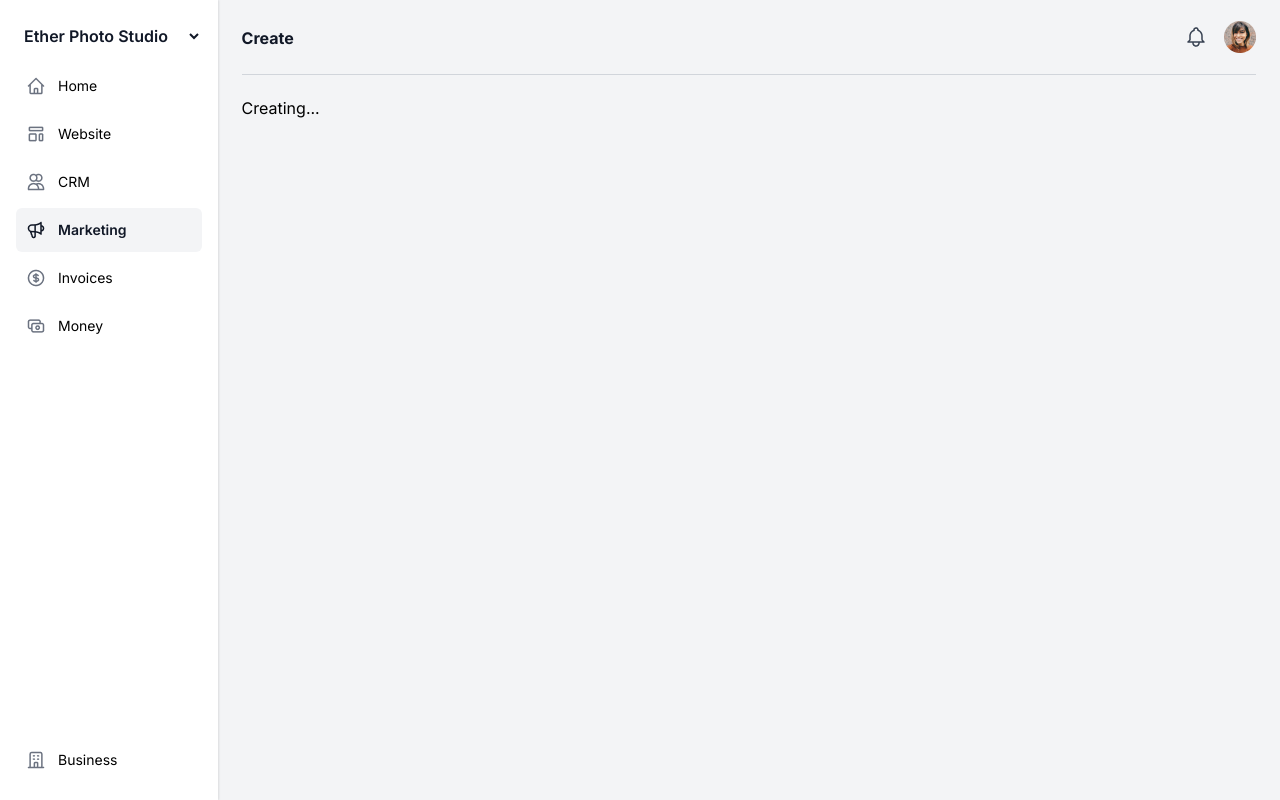
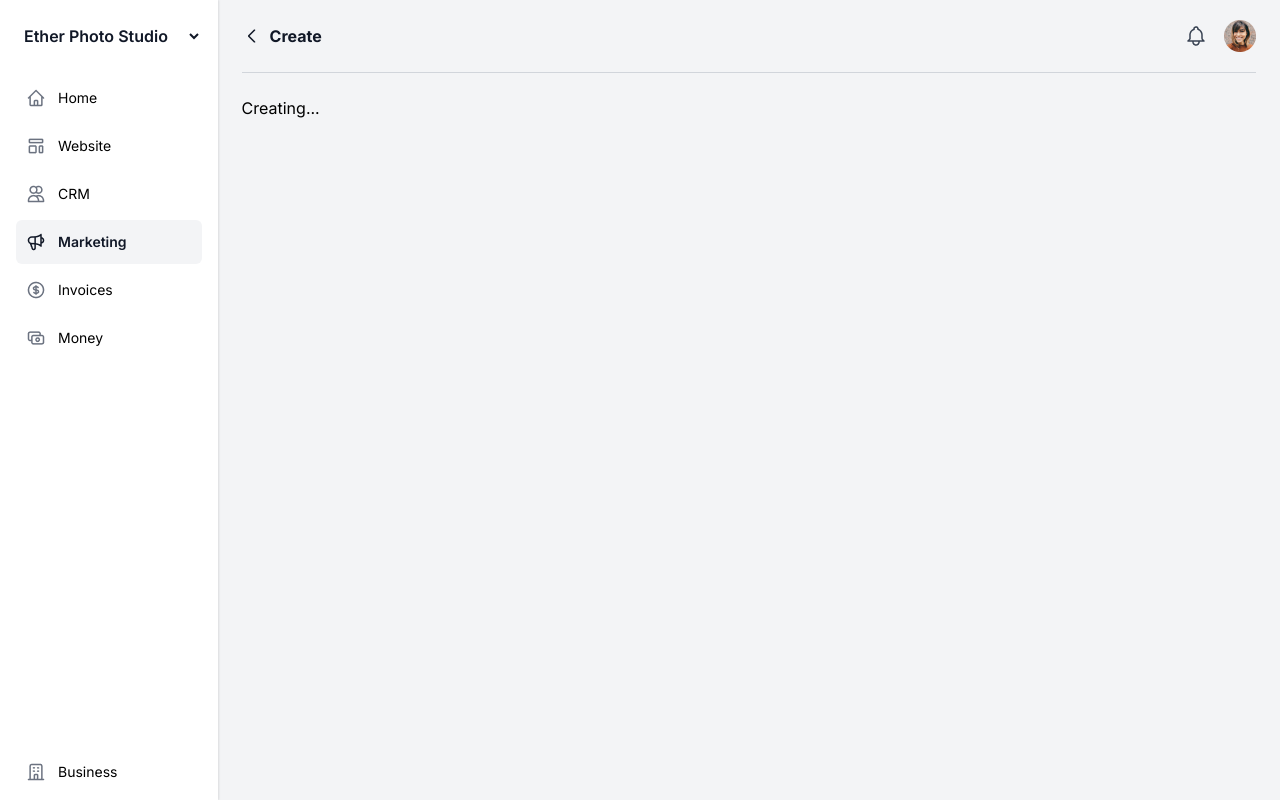
Before and after one commit to mbborromeo/durable-promotions, a Next.js app: page /marketing/promotion/create in a window 1280 px wide. Built offline with nearby package versions, Linux system fonts and the light colour scheme.

Commit message:
SubNav: Back button and alignment edits

```diff
--- a/src/app/globals.css
+++ b/src/app/globals.css
@@ -54,6 +54,7 @@ main {
 
 .project-dropdown {
   height: 0;
+  @apply mb-3;
 
   @media (min-width: 768px) {
     height: var(--subnav-height-desktop);
@@ -269,7 +270,7 @@ p {
 }
 
 #subnav h1 {
-  @apply pb-6 md:py-6 md:pr-10 md:mt-0.5;
+  @apply pb-6 md:py-6 md:pr-10 mt-0.5 md:mt-0;
 }
 
 #subnav ul li {
@@ -374,7 +375,6 @@ p {
 }
 
 #promosearch {
-  border: 1px solid blue;
   width: 48%;
   background-image: url('/images/icon_search.png');
   background-repeat: no-repeat;
--- a/src/components/PromotionCard/PromotionCard.css
+++ b/src/components/PromotionCard/PromotionCard.css
@@ -14,18 +14,20 @@
 
 .flex-row {
   display: flex;
+  flex-direction: row;;
   justify-content: space-between;
+  align-items: center;
 }
 
 .heading {
   color: var(--gray-700);
   font-weight: 700;
-  @apply pb-4 text-xl;
+  @apply text-xl;
 }
 
 .date {
   color: var(--gray-500);
-  @apply pb-4 text-sm;
+  @apply py-4 text-sm;
 }
 
 .badge {
--- /dev/null
+++ b/src/components/SubNav/SubNav.css
@@ -0,0 +1,17 @@
+.icon_back {
+  @apply w-5 h-5 mr-2 mt-1 md:mt-0;
+  display: block;
+  background-image: url("/images/icon_back.png");
+  background-repeat: no-repeat;
+  background-position: center right;
+  background-size: contain;
+}
+
+.flex-row-always {
+  display: flex;
+  flex-direction: row;
+
+  @media (min-width: 768px) {
+    align-items: center;
+  }
+}
--- a/src/components/SubNav/SubNav.js
+++ b/src/components/SubNav/SubNav.js
@@ -3,6 +3,8 @@ import {
   useSelectedLayoutSegment,
   useSelectedLayoutSegments,
 } from "next/navigation";
+import Link from "next/link";
+import "./SubNav.css";
 
 const SubNav = () => {
   // get route: /marketing/promotion/create
@@ -19,15 +21,25 @@ const SubNav = () => {
       <div className="desktop-border">
         <div className="flex-wrapper">
           <div className="flex-wrapper-left">
-            <>
+            <div className="flex-row-always">
               {currentSegment === "create" ? (
-                <h1>Create</h1>
+                <>
+                  <Link href="/" title="Back">
+                    <span className="icon_back"></span>
+                  </Link>
+                  <h1>Create</h1>
+                </>
               ) : currentSegment === "promotion" ? (
-                <h1>View</h1>
+                <>
+                  <Link href="/" title="Back">
+                    <span className="icon_back"></span>
+                  </Link>
+                  <h1>View</h1>
+                </>
               ) : (
                 <h1>Marketing</h1>
               )}
-            </>
+            </div>
             {segments.length === 0 && (
               <ul>
                 <li className="on">
```
Also changed, not shown: public/images/icon_back.png (added).
